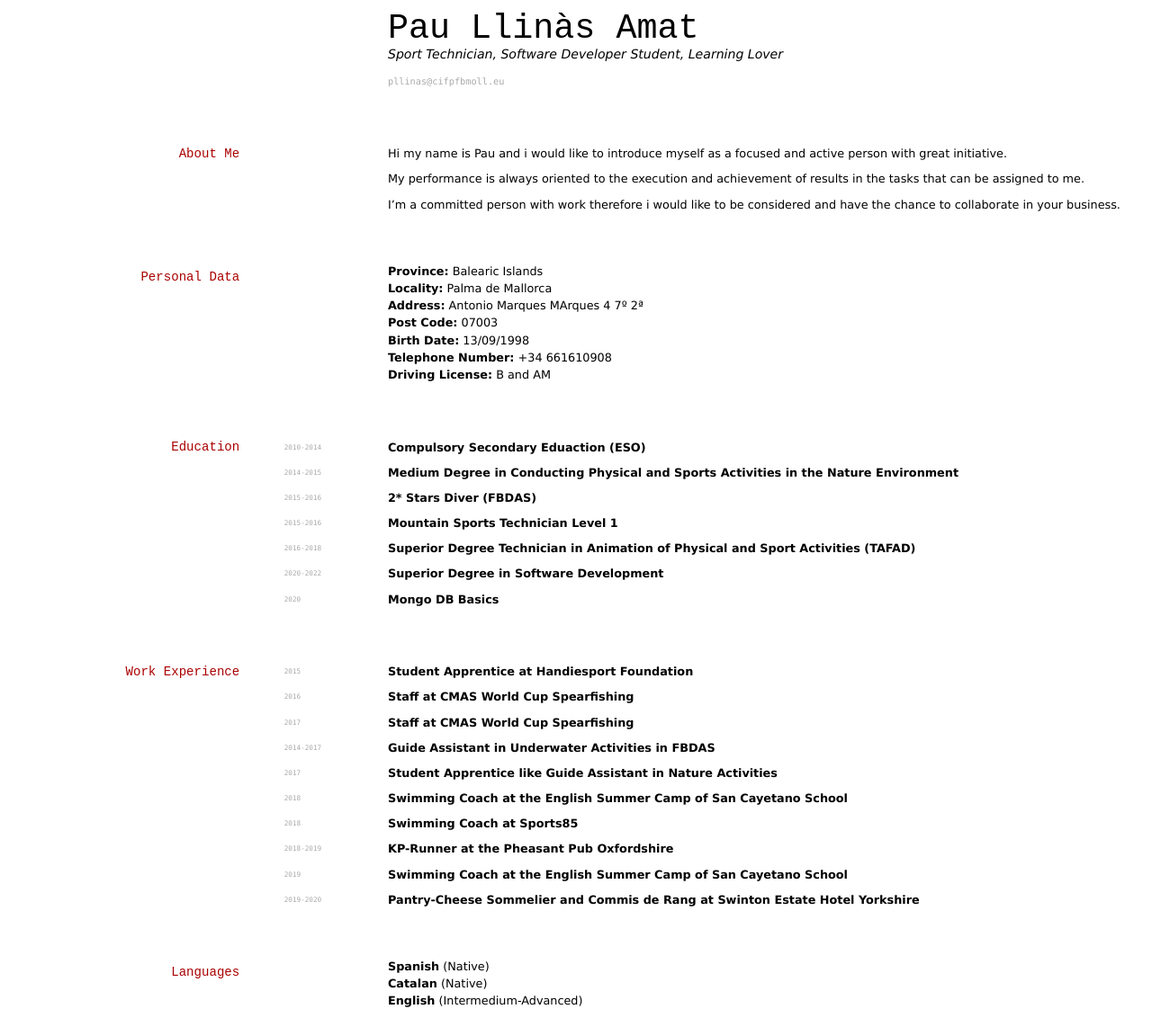
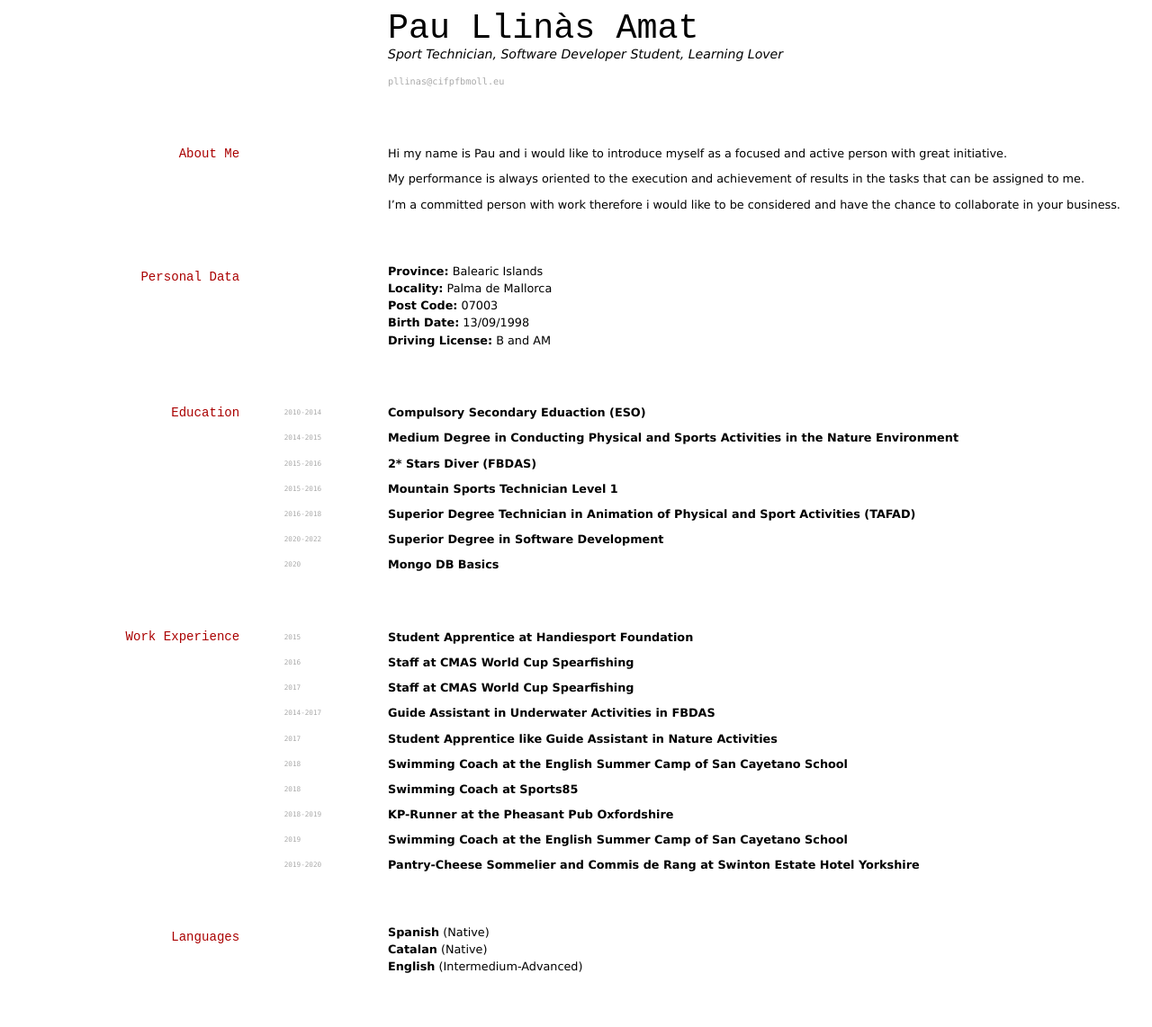
Before and after one commit to pau13-loop/CV, a Jekyll site: the page built from index.md, in a window 1280 px wide. Shown: the whole page at 90% size. Built offline with Jekyll 4.4.1, drawn with Linux system fonts in a browser that asks for light colours; after the commit the page ends 1103 px from its top, so only the background shows below that.

Commit message:
Update remove address and phone number

```diff
--- a/index.md
+++ b/index.md
@@ -21,10 +21,8 @@ I'm a committed person with work therefore i would like to be considered and hav
 
 *  __Province:__ Balearic Islands
 * __Locality:__ Palma de Mallorca
-* __Address:__ Antonio Marques MArques 4 7º 2ª
 * __Post Code:__ 07003
 *  __Birth Date:__ 13/09/1998
-*  __Telephone Number:__ +34 661610908
 *  __Driving License:__ B and AM
 
 
```
